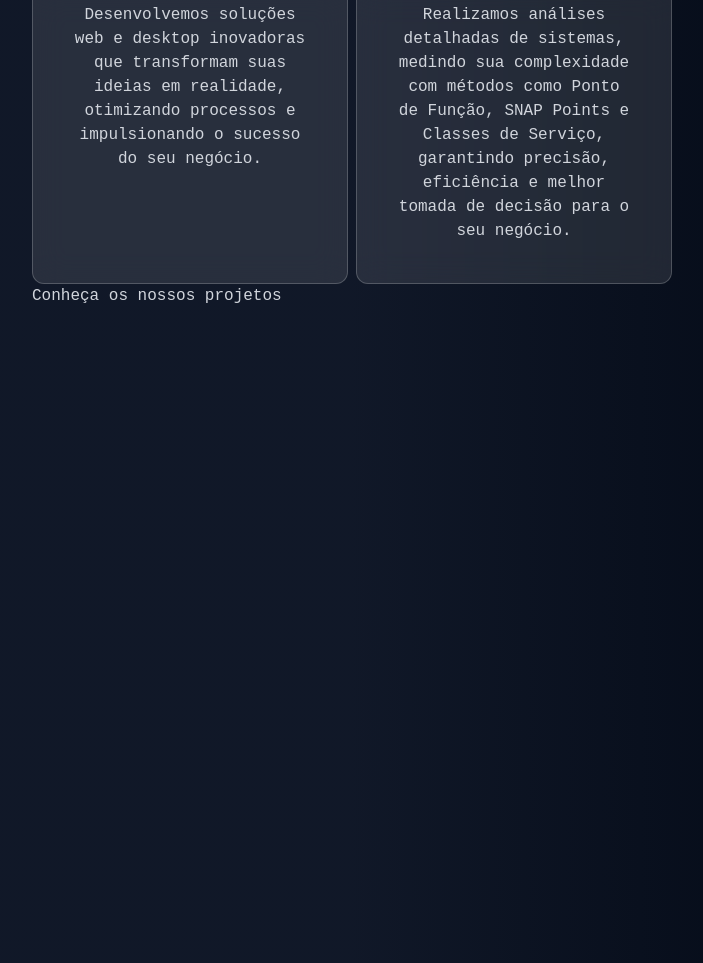
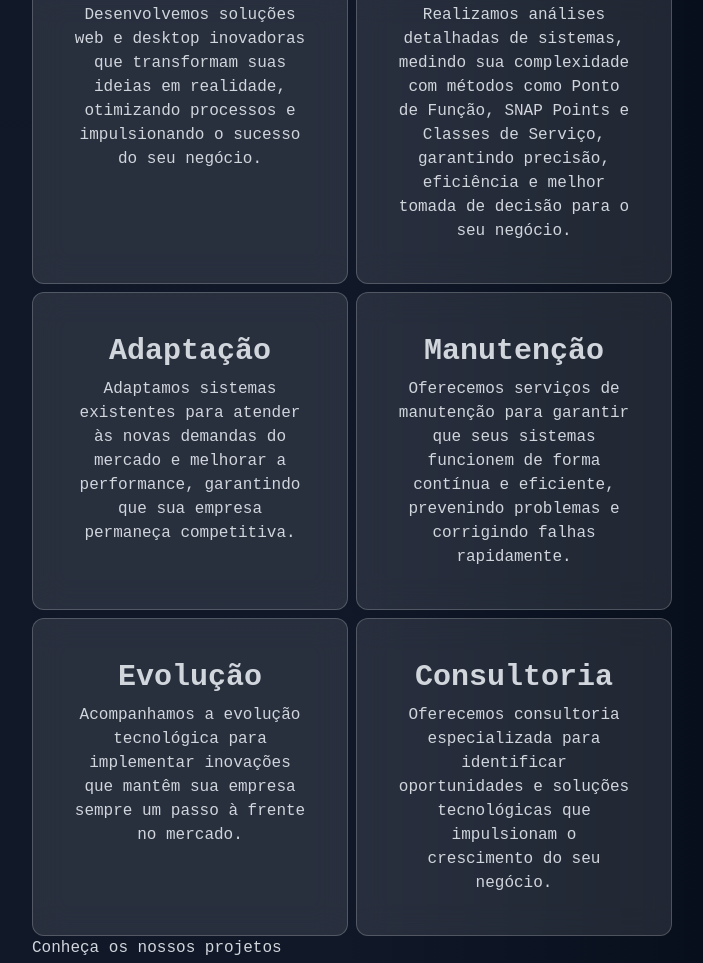
Before and after one commit to rodrigo-97/easynup-landing-page, a website: page index.html in a window 1280 px wide. Shown: the part 1398-2361 px from the top of the page, without its empty margins (288-991 px from the left). Drawn offline with nearby package versions, Linux system fonts and the light colour scheme.

Commit message:
add mais tiles de informações

```diff
--- a/index.html
+++ b/index.html
@@ -67,6 +67,30 @@
           como Ponto de Função, SNAP Points e Classes de Serviço, garantindo precisão, eficiência e melhor tomada de
           decisão para o seu negócio.</p>
       </div>
+      <div
+        class="p-10 bg-white/10 backdrop-blur-lg rounded-xl border border-white/20 max text-center animate__animated animate__fadeInUp">
+        <h1 class="text-3xl font-bold">Adaptação</h1>
+        <p class="mt-2 text-gray-300">Adaptamos sistemas existentes para atender às novas demandas do mercado e melhorar
+          a performance, garantindo que sua empresa permaneça competitiva.</p>
+      </div>
+      <div
+        class="p-10 bg-white/10 backdrop-blur-lg rounded-xl border border-white/20 max text-center animate__animated animate__fadeInUp">
+        <h1 class="text-3xl font-bold">Manutenção</h1>
+        <p class="mt-2 text-gray-300">Oferecemos serviços de manutenção para garantir que seus sistemas funcionem de
+          forma contínua e eficiente, prevenindo problemas e corrigindo falhas rapidamente.</p>
+      </div>
+      <div
+        class="p-10 bg-white/10 backdrop-blur-lg rounded-xl border border-white/20 max text-center animate__animated animate__fadeInUp">
+        <h1 class="text-3xl font-bold">Evolução</h1>
+        <p class="mt-2 text-gray-300">Acompanhamos a evolução tecnológica para implementar inovações que mantêm sua
+          empresa sempre um passo à frente no mercado.</p>
+      </div>
+      <div
+        class="p-10 bg-white/10 backdrop-blur-lg rounded-xl border border-white/20 max text-center animate__animated animate__fadeInUp">
+        <h1 class="text-3xl font-bold">Consultoria</h1>
+        <p class="mt-2 text-gray-300">Oferecemos consultoria especializada para identificar oportunidades e soluções
+          tecnológicas que impulsionam o crescimento do seu negócio.</p>
+      </div>
     </section>
     <section class="h-screen">
       <p>Conheça os nossos projetos</p>
```
Also changed, not shown: output.css.
